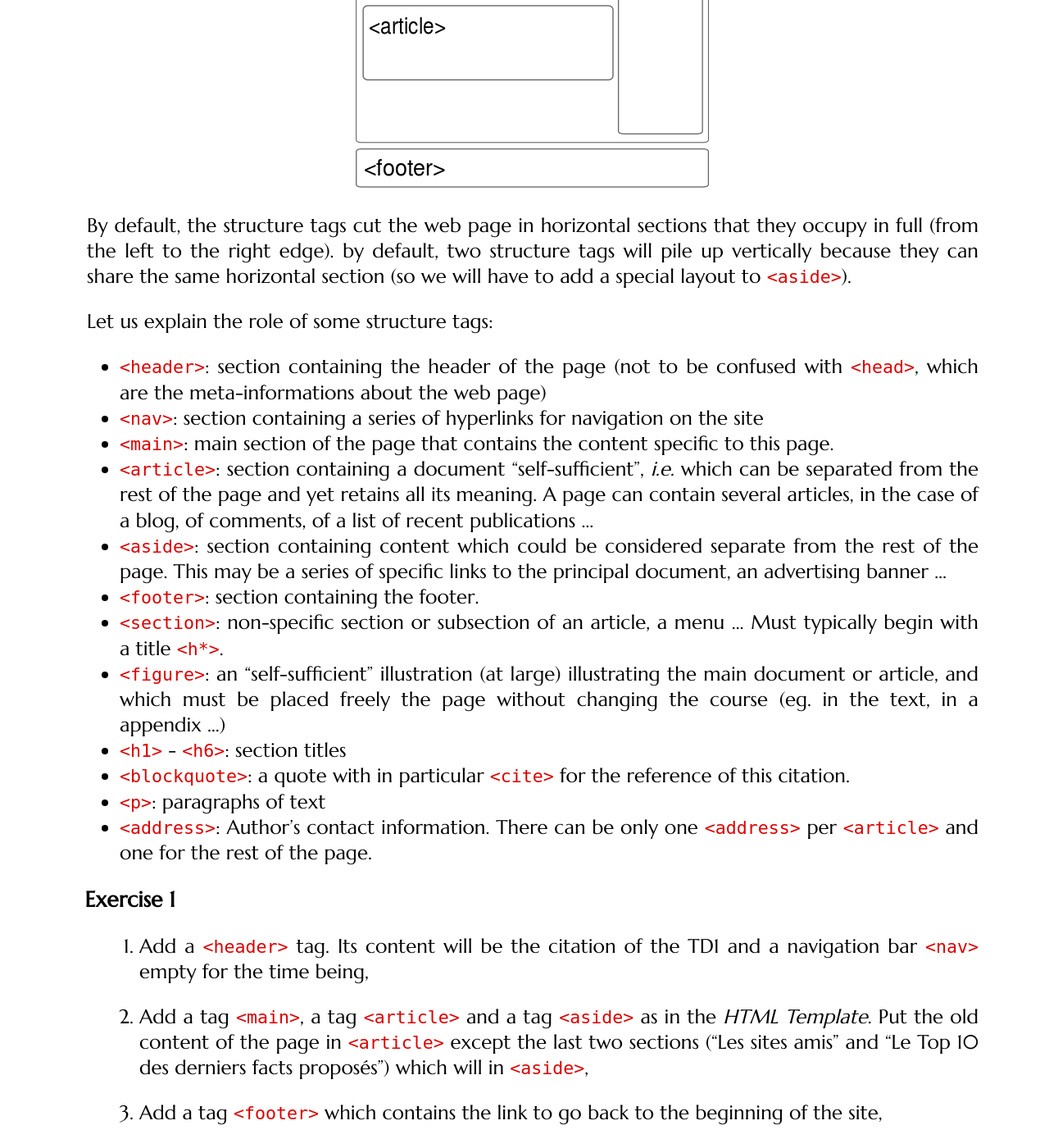
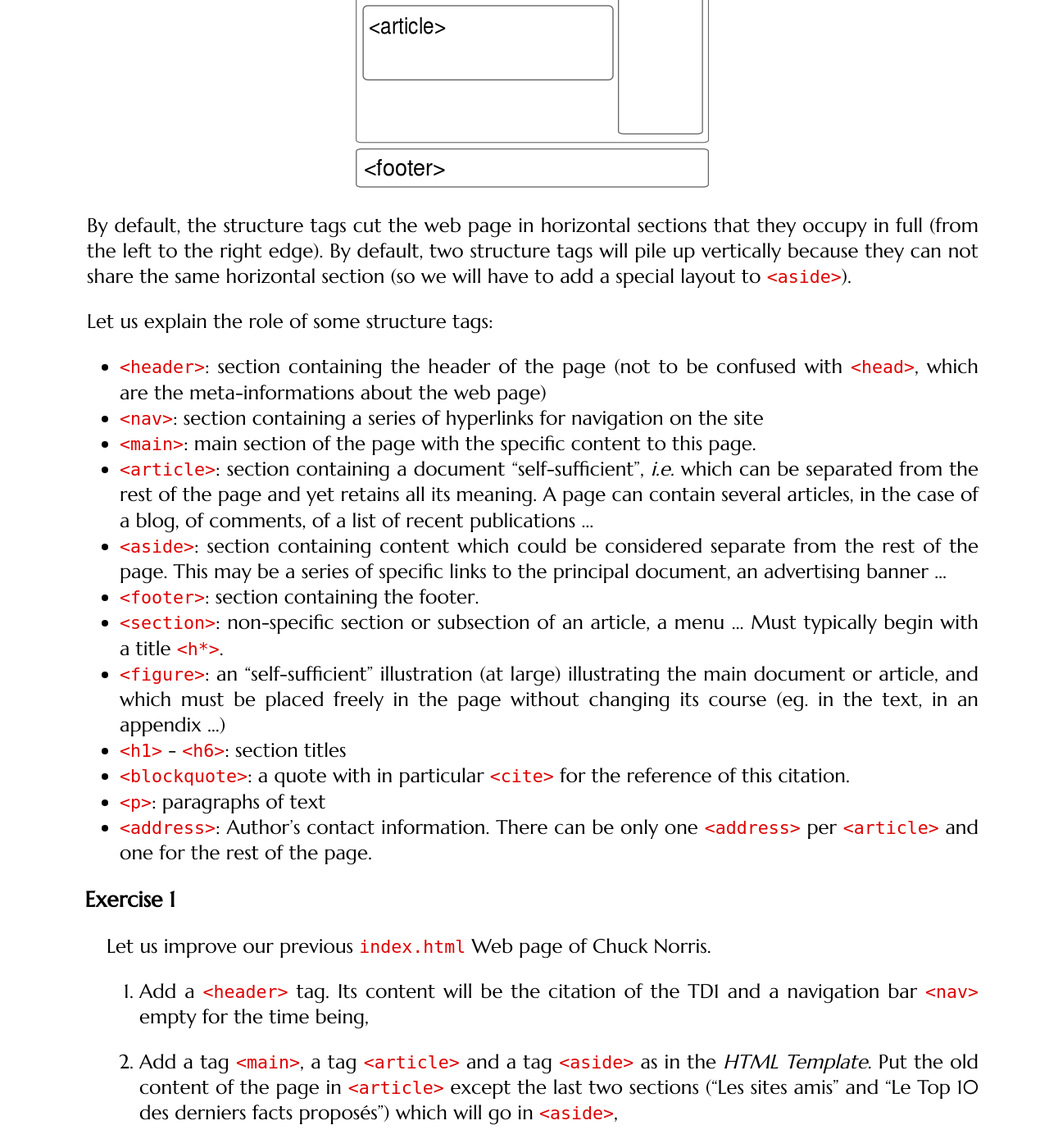
Before and after one commit to romainlebreton/R1.02-DeveloppementInterfacesWeb, a Jekyll site: the page built from tutorials/tutorial2-en.md, in a window 1280 px wide and 1400 px high, scrolled down 2147 px. Shown: the whole window at 82% size. Built offline with Jekyll 4.4.1, drawn with Linux system fonts in a browser that asks for light colours; some web fonts are replaced; comment, search, counter and statistics services are not loaded; some of the changed text lies outside the part shown.

Commit message:
Fix english tut2

````diff
--- a/tutorials/tutorial2-en.md
+++ b/tutorials/tutorial2-en.md
@@ -14,9 +14,9 @@
 articulation of the web page by cutting it in different sections.
 
 
-* The tags at the level of the text: they bring a precision on the
-semantics of a part of the text (put in front of a part of
-important text, adding a type exhibitor, time,...).
+* The tags at the level of the text: they bring a precision on the semantics of
+  a part of the text (highlight an important part of text, write an exponent,
+  time,...).
 
   Here are a few examples of text-level tags :
 
@@ -75,9 +75,9 @@
 <img src="{{site.baseurl}}/assets/sections.png" alt="Structuration d'une page" style="margin: 0 auto;display: block;">
 
 By default, the structure tags cut the web page in horizontal sections that they
-occupy in full (from the left to the right edge). by default, two structure tags
-will pile up vertically because they can share the same horizontal section (so
-we will have to add a special layout to `<aside>`).
+occupy in full (from the left to the right edge). By default, two structure tags
+will pile up vertically because they can not share the same horizontal section
+(so we will have to add a special layout to `<aside>`).
 
 
 Let us explain the role of some structure tags:
@@ -86,8 +86,7 @@
      with `<head>`, which are the meta-informations about the web page)
    * `<nav>`: section containing a series of hyperlinks for navigation
      on the site
-   * `<main>`: main section of the page that contains the content
-     specific to this page.
+   * `<main>`: main section of the page with the specific content to this page.
    * `<article>`: section containing a document "self-sufficient", *i.e.* which
      can be separated from the rest of the page and yet retains all its
      meaning. A page can contain several articles, in the case of a blog, of
@@ -99,8 +98,8 @@
    * `<section>`: non-specific section or subsection of an article,
      a menu ... Must typically begin with a title `<h*>`.
    * `<figure>`: an "self-sufficient" illustration (at large) illustrating the
-     main document or article, and which must be placed freely the page without
-     changing the course (eg. in the text, in a appendix ...)
+     main document or article, and which must be placed freely in the page
+     without changing its course (eg. in the text, in an appendix ...)
    * `<h1>` - `<h6>`: section titles
    * `<blockquote>`: a quote with in particular `<cite>` for the reference of
      this citation.
@@ -110,20 +109,22 @@
 
 <div class="exercise-en">
 
+Let us improve our previous `index.html` Web page of Chuck Norris.
+
 1. Add a `<header>` tag. Its content will be the citation of the TD1 and a
    navigation bar `<nav>` empty for the time being,
 
 2. Add a tag `<main>`, a tag `<article>` and a tag `<aside>` as in the *HTML
    Template*. Put the old content of the page in `<article>` except the last two
    sections ("Les sites amis” and “Le Top 10 des derniers facts proposés”) which
-   will in `<aside>`,
+   will go in `<aside>`,
 
 3. Add a tag `<footer>` which contains the link to go back to the beginning of
    the site,
 
-4. Add in the tag `<nav>` a list (remember the tag) of two links: a link named
-   "Home" that points to the current page `index.html` and a link named
-   "Contact" that points to a future page `contact.html`,
+4. Add in the tag `<nav>` a list (do you remember the list tags ?) of two links:
+   a link named "Home" that points to the current page `index.html` and a link
+   named "Contact" that points to a future page `contact.html`,
 
 5. Validate your HTML pages on the validator
    [https://html5.validator.nu/](https://html5.validator.nu/). (Do it
@@ -141,14 +142,14 @@
 
 2. In the `<main>` part of the page, add
 
-   1. a heading `Address`
+   1. a heading `Address` (the required tag is not `<head>` nor `<header>`)
    1. the image [contact.jpg]({{site.baseurl}}/assets/contact.jpg) to illustrate
       that we are listening.
    1. add our address with the tag `<address>` containing:
-      IUT of Montpellier Sete <br>
-      99 avenue of Occitania <br>
+      IUT de Montpellier Sète <br>
+      99 avenue d'Occitanie <br>
       34296 Montpellier Cedex 5 <br>
-      Email: chuckn@yopmail.com
+      Email : chuckn@yopmail.com
 
 3. Validate your HTML page.
 
@@ -239,9 +240,10 @@
 ```
 
 selects the tags of class `toto` **descendants** of a tag of identifier
-`titi`. Therefore the difference with `&gt;` is that this is no longer limited
-to the children since it also incorporates the grandchildren,
-great-grandchildren ...
+`titi`.
+
+Therefore the difference with `>` is that this is no longer limited to the
+children since it also incorporates the grandchildren, great-grandchildren ...
 
 <div class="exercise-en">
 
````
Also changed, not shown: other parts of tutorials/tutorial2-en.md (+9 -9 lines).
